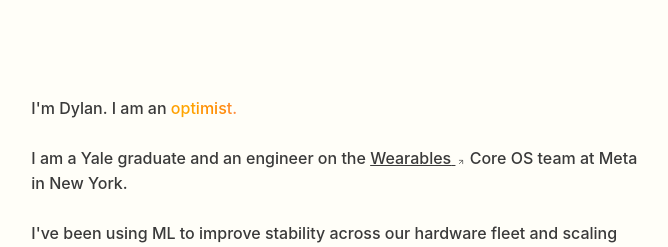
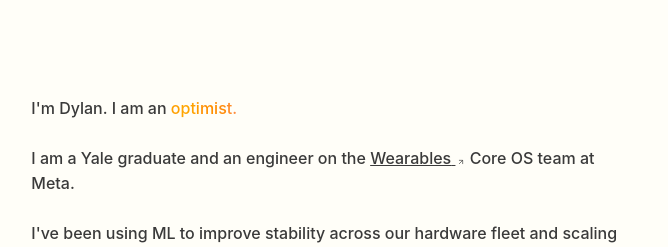
Before and after one commit to dylanfernandezdelara/dylanfdl_website, a Next.js app: page /about in a window 1280 px wide. Shown: the top 247 px of the page, without its empty margins (305-973 px from the left). Built offline with nearby package versions, Linux system fonts and the light colour scheme; no server answers.

Commit message:
Remove 'in New York' from about page text
Co-authored-by: Dylan Fernandez de Lara <dylanfernandezdelara@users.noreply.github.com>

```diff
--- a/app/about/page.tsx
+++ b/app/about/page.tsx
@@ -60,7 +60,7 @@ export default function About() {
             <ExternalLink href="https://www.meta.com/ai-glasses/meta-ray-ban-display/">
               Wearables
             </ExternalLink>
-            {' '}Core OS team at Meta in New York.
+            {' '}Core OS team at Meta.
           </p>
 
           <p className="about-paragraph" style={PARAGRAPH_STYLES}>
```
